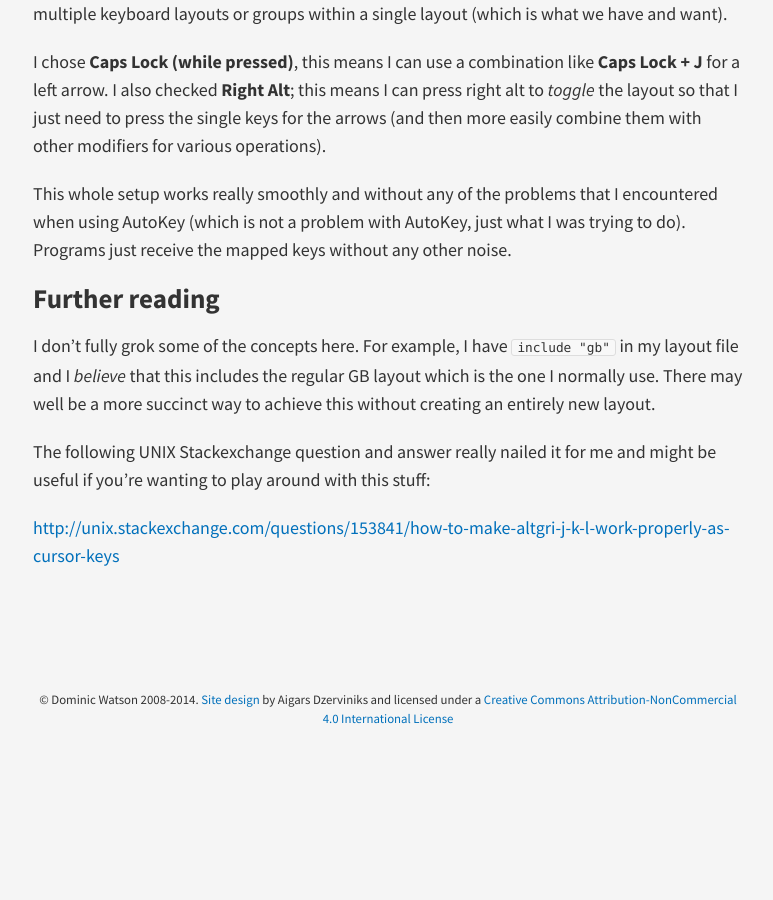
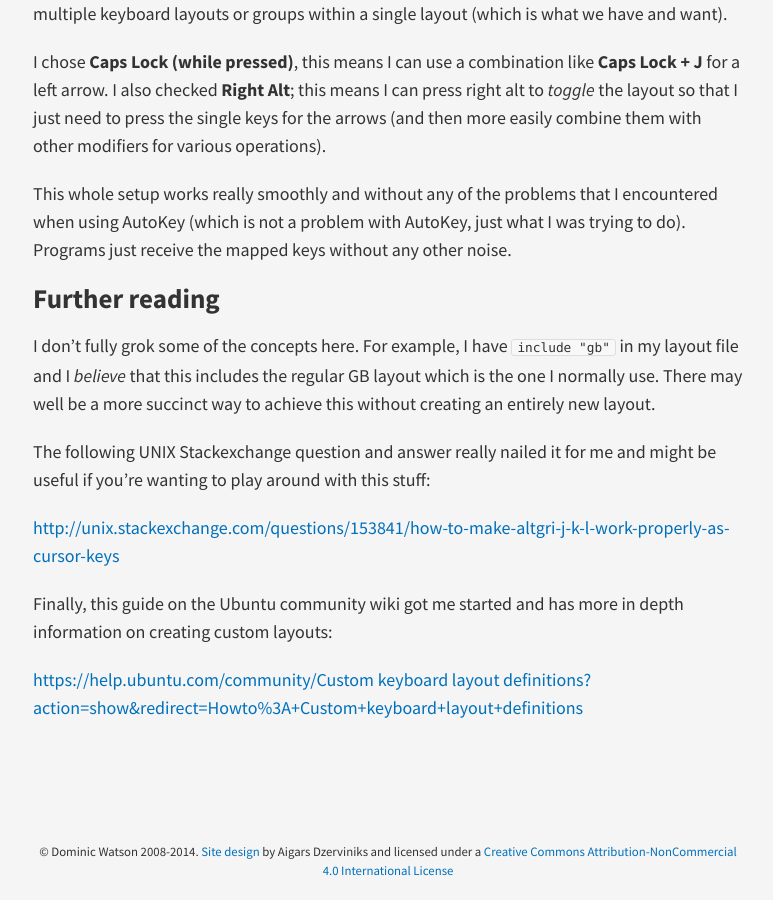
Before and after one commit to DominicWatson/dominicwatson.github.io, a Jekyll site: the page built from _posts/2014-11-22-who-needs-capslock-anyway-part-2.markdown, in a window 1280 px wide and 900 px high, scrolled down 1510 px. Shown: the whole window, without its empty margins (252-1025 px from the left). Built offline with Jekyll 4.4.1, drawn with Linux system fonts in a browser that asks for light colours; Markdown is read by kramdown in place of the engine named in the settings; comment, search, counter and statistics services are not loaded; before the commit the page ends 2258 px from its top, so only the background shows below that.

Commit message:
Linking to more useful resources

```diff
--- a/_posts/2014-11-22-who-needs-capslock-anyway-part-2.markdown
+++ b/_posts/2014-11-22-who-needs-capslock-anyway-part-2.markdown
@@ -65,3 +65,7 @@ I don't fully grok some of the concepts here. For example, I have `include "gb"`
 The following UNIX Stackexchange question and answer really nailed it for me and might be useful if you're wanting to play around with this stuff:
 
 [http://unix.stackexchange.com/questions/153841/how-to-make-altgri-j-k-l-work-properly-as-cursor-keys](http://unix.stackexchange.com/questions/153841/how-to-make-altgri-j-k-l-work-properly-as-cursor-keys)
+
+Finally, this guide on the Ubuntu community wiki got me started and has more in depth information on creating custom layouts:
+
+[https://help.ubuntu.com/community/Custom keyboard layout definitions?action=show&redirect=Howto%3A+Custom+keyboard+layout+definitions](https://help.ubuntu.com/community/Custom keyboard layout definitions?action=show&redirect=Howto%3A+Custom+keyboard+layout+definitions)
```
